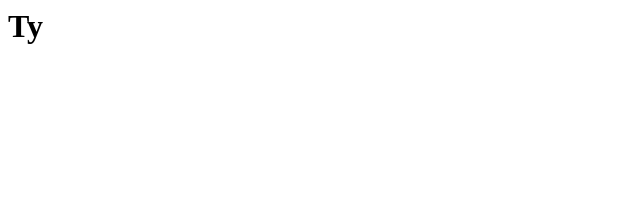
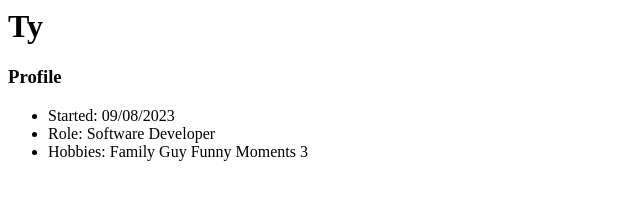
Before and after one commit to HikariaTy/bruhjeff, a plain HTML site: page index.html in a window 1280 px wide. Shown: the whole page, without its empty margins (0-640 px from the left). Drawn offline with Linux system fonts and the light colour scheme.

Commit message:
Updated my profile

```diff
--- a/index.html
+++ b/index.html
@@ -1 +1,8 @@
 <h1>Ty<h1>
+
+<h3>Profile</h3>
+<ul>
+    <li>Started: 09/08/2023</li>
+    <li>Role: Software Developer</li>
+    <li>Hobbies: Family Guy Funny Moments 3</li>
+</ul>
```
